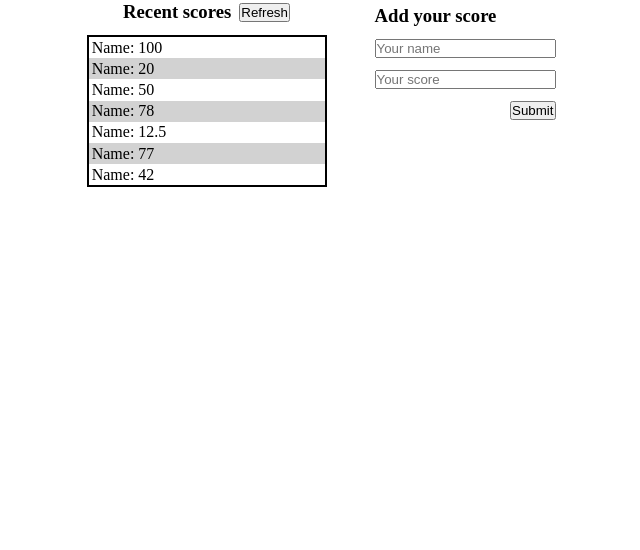
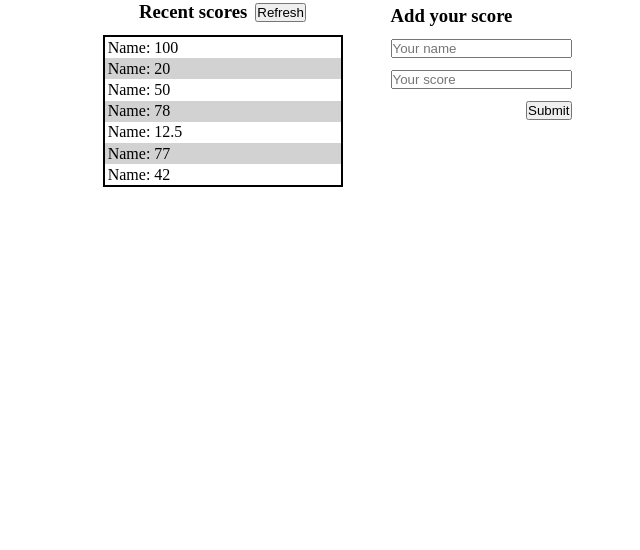
Before and after one commit to badger-99/Leaderboard, a website built with webpack: page src/template.html in a window 1280 px wide. Shown: the part 250-800 px from the top of the page, without its empty margins (319-959 px from the left). Built offline with nearby package versions, Linux system fonts and the light colour scheme.

Commit message:
Add left margin to scores

```diff
--- a/src/style.css
+++ b/src/style.css
@@ -31,6 +31,11 @@ main{
   margin-bottom: 0.75rem;
   justify-content: center;
 }
+
+#scores{
+  margin-left: 2rem;
+}
+
 #score-list{
   border: 2px solid black;
   width: 100%;
```
